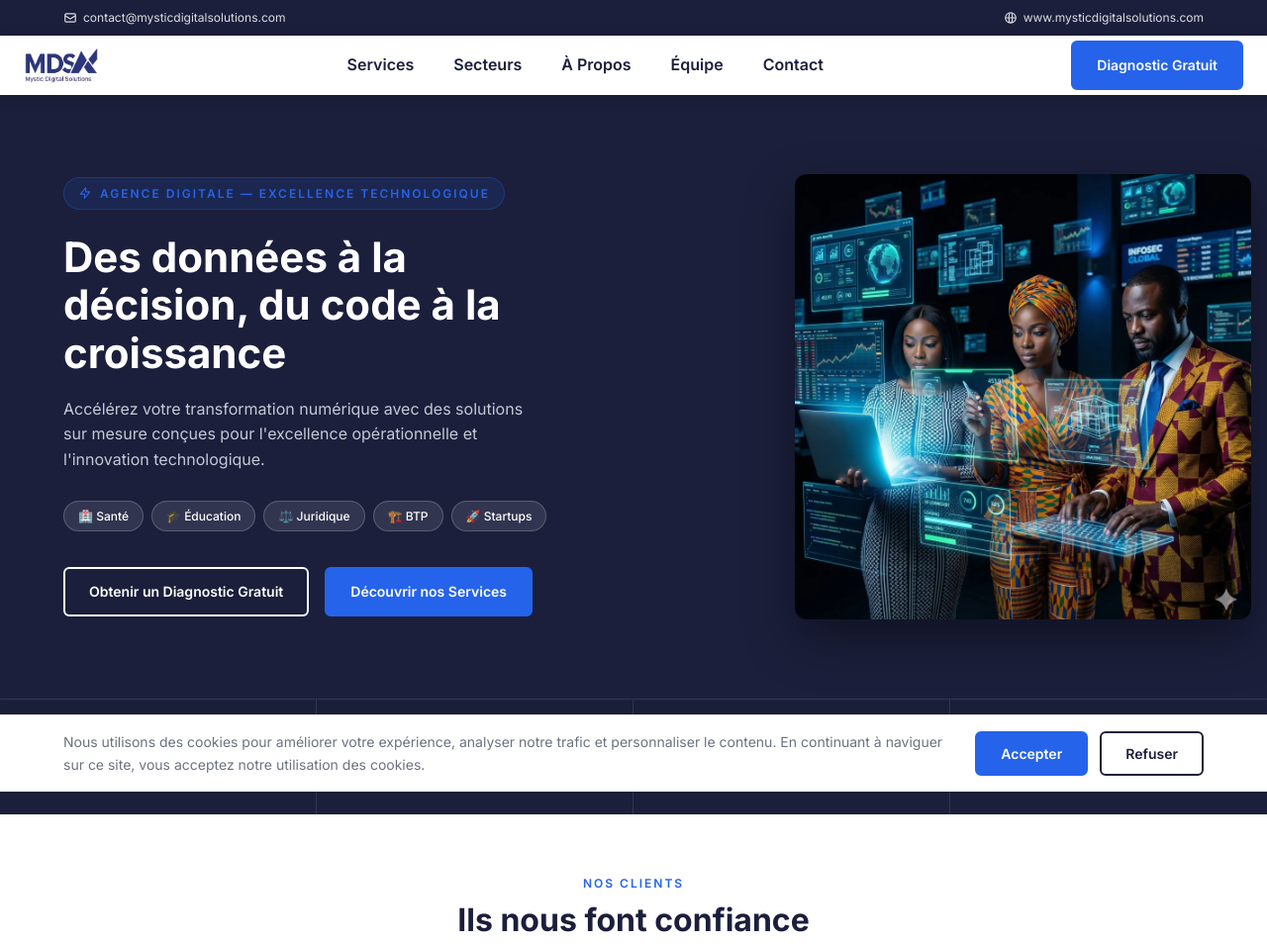
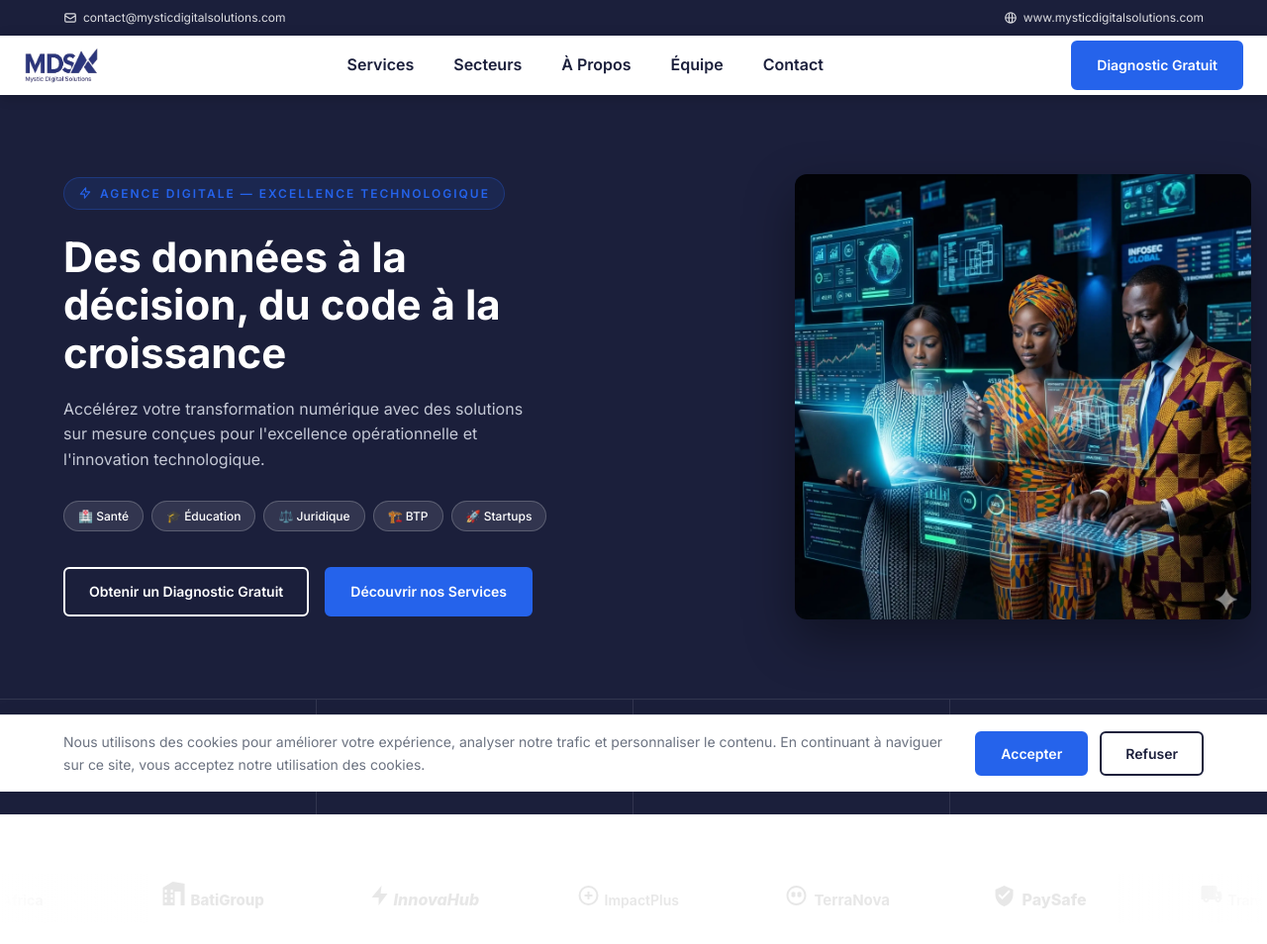
Before and after one commit to Mintjo/Mystic-Digital-Solutions, a plain HTML site: page index.html in a window 1280 px wide. Shown: the top 954 px of the page at 99% size. Drawn offline with nearby package versions, Linux system fonts and the light colour scheme.

Commit message:
UI: Suppression titre carrousel et logos plus discrets (style Netlify)

```diff
--- a/css/style.css
+++ b/css/style.css
@@ -574,7 +574,8 @@ section {
 .logo-item img {
   max-width: 100%;
   max-height: 100%;
-  opacity: 0.5;
+  opacity: 0.25;
+  /* Rendu très clair/discret par défaut */
   filter: grayscale(100%);
   transition: opacity 0.3s ease, filter 0.3s ease;
 }
--- a/index.html
+++ b/index.html
@@ -170,10 +170,6 @@
 
   <!-- ===================== LOGOS CAROUSEL ===================== -->
   <section class="logos-carousel" aria-label="Nos clients de confiance">
-    <div class="logos-carousel-title">
-      <span class="section-label fade-in" style="margin-bottom:8px;">NOS CLIENTS</span>
-      <h2 class="fade-in">Ils nous font confiance</h2>
-    </div>
     <div class="logos-track-wrapper fade-in fade-delay-1">
       <div class="logos-track">
         <!-- 10 logos originaux -->
```
